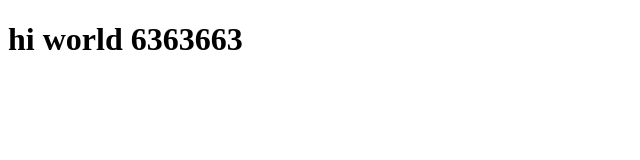
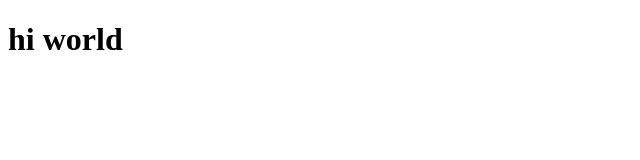
Before and after one commit to MessBoiRishi/datewithgit, a plain HTML site: page indexxx.html in a window 1280 px wide. Shown: the whole page, without its empty margins (0-640 px from the left). Drawn offline with Linux system fonts and the light colour scheme.

Commit message:
numbers deleted

```diff
--- a/indexxx.html
+++ b/indexxx.html
@@ -6,6 +6,6 @@
     <title>Document</title>
 </head>
 <body>
-    <h1> hi world 6363663 </h1>
+    <h1> hi world  </h1>
 </body>
 </html>
```
Also changed, not shown: index.html (+1 -1 lines).
